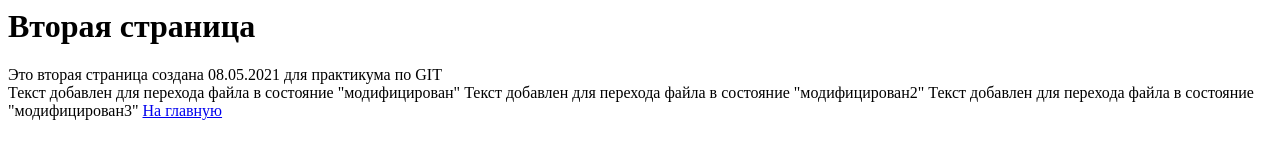
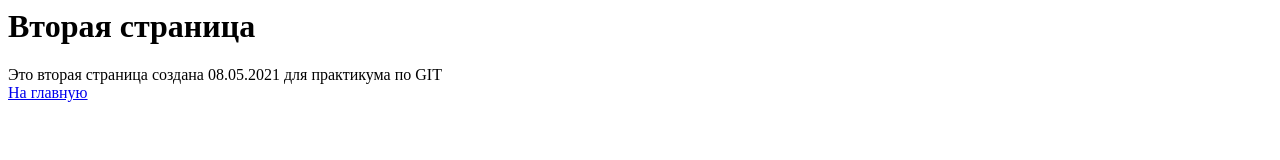
Before and after one commit to Serhiy87/testRepository2021, a plain HTML site: page secondPage.html in a window 1280 px wide. Drawn offline with Linux system fonts and the light colour scheme.

Commit message:
second page modified

```diff
--- a/secondPage.html
+++ b/secondPage.html
@@ -5,9 +5,6 @@
 <body>
 <h1>Вторая страница</h1>
 Это вторая страница создана 08.05.2021 для практикума по GIT<br/>
-Текст добавлен для перехода файла в состояние "модифицирован"
-Текст добавлен для перехода файла в состояние "модифицирован2"
-Текст добавлен для перехода файла в состояние "модифицирован3"
 <a href="index.html">На главную</a>
 </body>
 </html>
```
